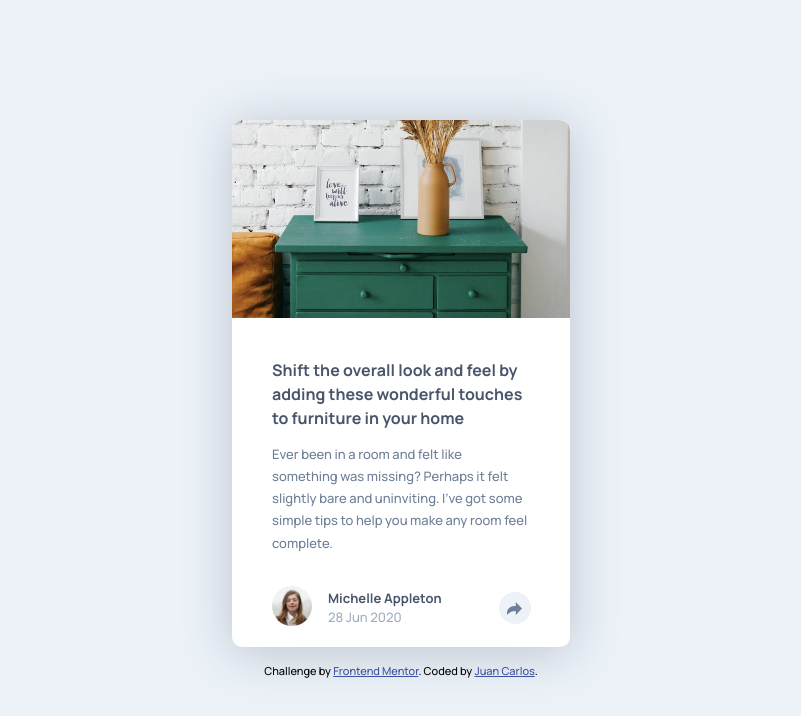
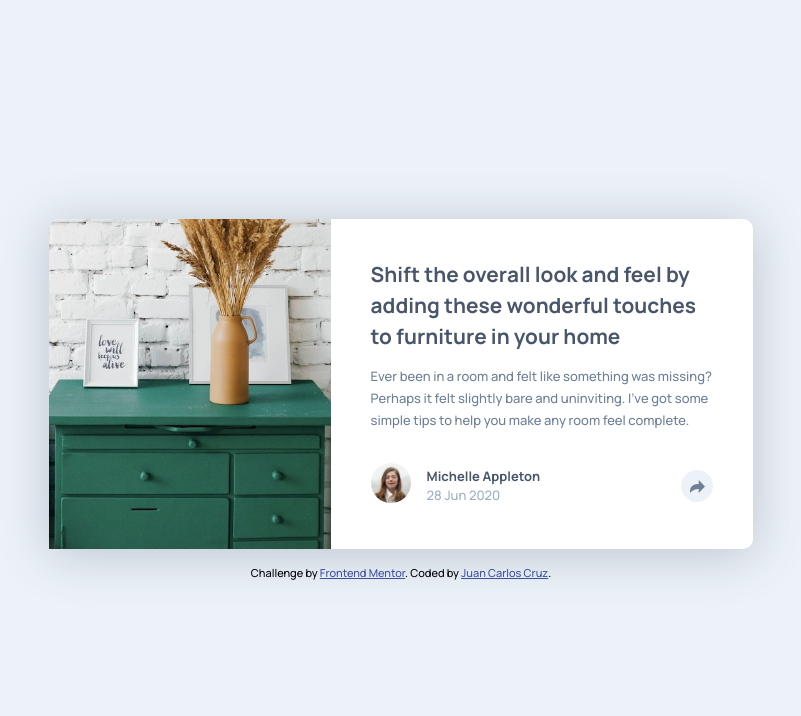
Before and after one commit to JCruz-Dev/frontend-mentor-article-challenge, a plain HTML site: page index.html in a window 1280 px wide. Shown: the whole page, without its empty margins (239-1040 px from the left). Drawn offline with Linux system fonts and the light colour scheme.

Commit message:
Feaute(Card): Organize layout for Desktop view and creates styles for share icons on Desktop view

```diff
--- a/index.html
+++ b/index.html
@@ -96,10 +96,13 @@
             <div class="attribution">
                 Challenge by
                 <a
-                    href="https://www.frontendmentor.io?ref=challenge"
+                    href="https://www.frontendmentor.io/challenges/article-preview-component-dYBN_pYFT"
                     target="_blank"
                     >Frontend Mentor</a
-                >. Coded by <a href="#">Juan Carlos</a>.
+                >. Coded by
+                <a href="https://github.com/juank1791" target="_blank"
+                    >Juan Carlos Cruz</a
+                >.
             </div>
         </main>
         <script src="./app.js"></script>
--- a/styles/_base.scss
+++ b/styles/_base.scss
@@ -5,7 +5,7 @@
 }
 body {
     min-height: 100vh;
-    background-color: hsl(210, 46%, 95%);
+    background-color: $light-grayish;
     font-family: $family;
     line-height: 1.5;
     font-size: 13px;
--- a/styles/_card-footer.scss
+++ b/styles/_card-footer.scss
@@ -19,6 +19,9 @@ footer {
     .article-date {
         color: hsl(212, 23%, 69%);
     }
+    @include responsiveQuery(large) {
+        grid-template-columns: 40px 1fr 1fr;
+    }
 }
 .share-icon {
     width: 32px;
@@ -30,10 +33,13 @@ footer {
     align-items: center;
     cursor: pointer;
     z-index: 10;
+    @include responsiveQuery(large) {
+        margin-left: auto;
+    }
 }
 .share-socials {
     height: 4.5rem;
-    background-color: hsl(217, 19%, 35%);
+    background-color: $darker-grayish;
     border-bottom-left-radius: 10px;
     border-bottom-right-radius: 10px;
     padding: 1rem 2.5rem;
@@ -46,6 +52,27 @@ footer {
     transition: all 0.25s ease-in-out;
     transform: translateY(100%);
     opacity: 0;
+    @include responsiveQuery(large) {
+        height: 3.5rem;
+        bottom: 6.8rem;
+        right: -80px;
+        width: 35%;
+        justify-content: center;
+        border-radius: 10px;
+        box-shadow: 0 5px 30px rgba($color: $darker-grayish, $alpha: 0.3);
+
+        &::before {
+            content: '';
+            display: block;
+            width: 20px;
+            height: 20px;
+            background: $darker-grayish;
+            position: absolute;
+            bottom: -10px;
+            right: calc(277.2px - 55%);
+            transform: rotate(45deg);
+        }
+    }
 
     span {
         letter-spacing: 0.5rem;
--- a/styles/_card.scss
+++ b/styles/_card.scss
@@ -9,6 +9,11 @@
     box-shadow: 0 5px 50px rgba($color: $darker-grayish, $alpha: 0.3);
     position: relative;
     overflow: hidden;
+    @include responsiveQuery(large) {
+        width: 55%;
+        grid-template-columns: 40% 1fr;
+        overflow: visible;
+    }
 }
 .card-image {
     height: 198px;
@@ -17,12 +22,19 @@
     background-size: cover;
     border-top-left-radius: 10px;
     border-top-right-radius: 10px;
+    @include responsiveQuery(large) {
+        height: auto;
+        border-top-right-radius: 0;
+    }
 }
 .card-title {
     font-size: 1rem;
     margin-bottom: 0.8rem;
     margin-top: 0;
     color: hsl(217, 19%, 35%);
+    @include responsiveQuery(large) {
+        font-size: 1.3rem;
+    }
 }
 .card-description {
     color: hsl(214, 17%, 51%);
@@ -31,4 +43,7 @@
 }
 .card-info {
     padding: 2.5rem 2.5rem 1rem 2.5rem;
+    @include responsiveQuery(large) {
+        padding: 2.5rem;
+    }
 }
```
Also changed, not shown: styles/main.css, 1 other file.
